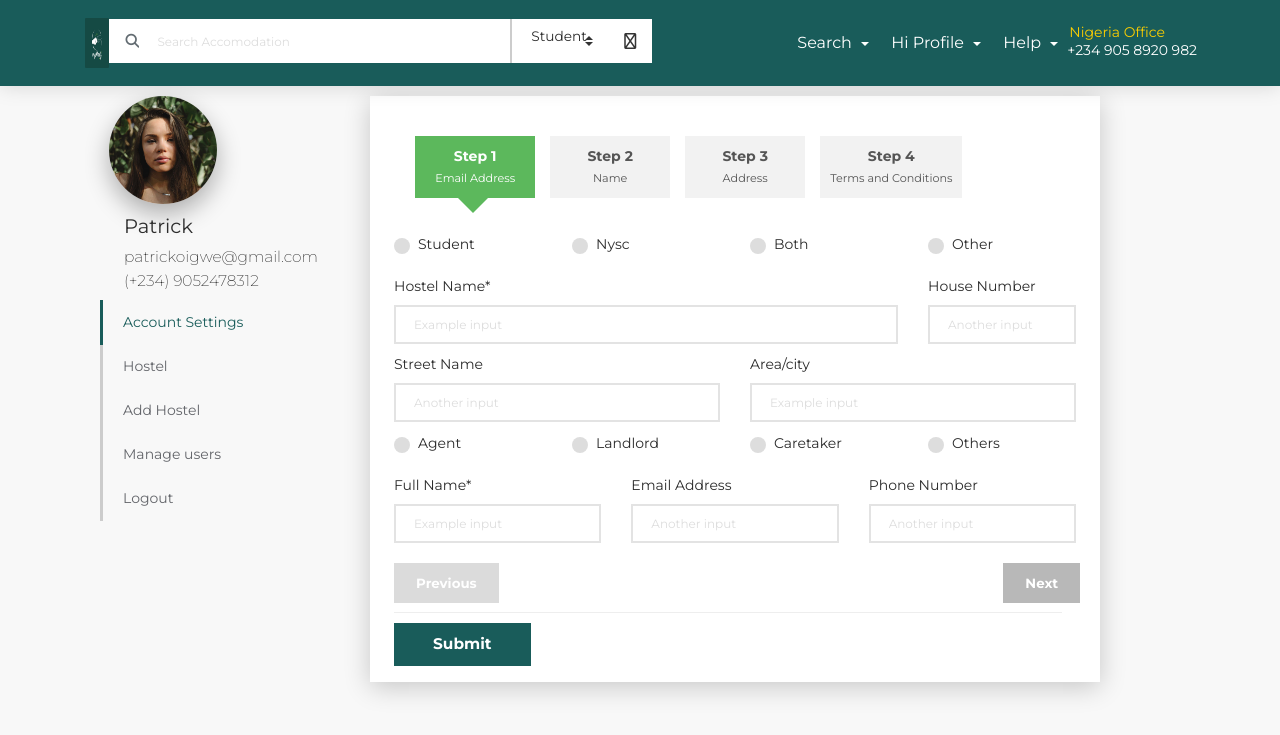
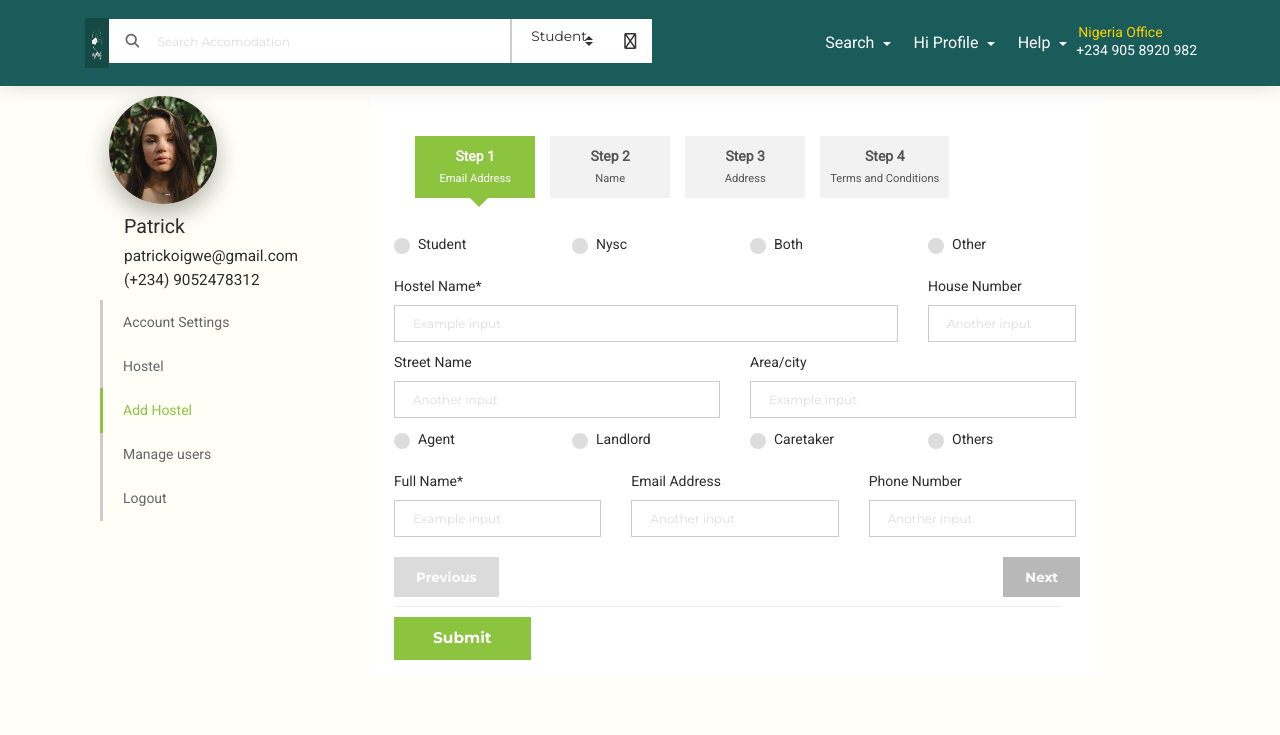
Before and after one commit to junniepat/mypadi, a PHP site: page /listingProperty.html in a window 1280 px wide, after a click on "Search". Shown: the top 735 px of the page. Run offline with PHP 8.4, Linux system fonts and the light colour scheme; some libraries are stand-ins or nearby versions.

Commit message:
mypadi
smart bootstrap 4 tab wizard

```diff
--- a/assets/css/now-ui-kit.css
+++ b/assets/css/now-ui-kit.css
@@ -1,3 +1,5 @@
+
+@import url('https://fonts.googleapis.com/css?family=Lato|Open+Sans|PT+Sans|Raleway|Roboto');
 
 .bootstrap-switch {
   display: inline-block;
@@ -610,6 +612,7 @@
   z-index: -1;
   position: relative;
   cursor: pointer; }
+
 
 .datepicker th {
   color: #3b5998; }
@@ -928,16 +931,16 @@
 .btn-success {
   padding: .688rem 2.438rem;
   font-size:1.1em;
-  border-color:  #195c5a;
+  border-color:  #8cc43f;
     border-top-color: rgb(56, 178, 166);
     border-right-color: rgb(56, 178, 166);
     border-bottom-color: rgb(56, 178, 166);
     border-left-color: rgb(56, 178, 166);
-background-color:  #195c5a;
+background-color:#8cc43f ;
 color: #fff;
   color: #FFFFFF; }
 .btn-success:hover, .btn-success:focus, .btn-success:active, .btn-success.active, .btn-success:active:focus, .btn-success:active:hover, .btn-success.active:focus, .btn-success.active:hover, .open > .btn-success.dropdown-toggle, .open > .btn-success.dropdown-toggle:focus, .open > .btn-success.dropdown-toggle:hover {
-  background-color: #38b2a9;
+  background-color: #195c5a;
   color: #FFFFFF; }
 .btn-success.disabled, .btn-success.disabled:hover, .btn-success.disabled:focus, .btn-success.disabled.focus, .btn-success.disabled:active, .btn-success.disabled.active, .btn-success:disabled, .btn-success:disabled:hover, .btn-success:disabled:focus, .btn-success:disabled.focus, .btn-success:disabled:active, .btn-success:disabled.active, .btn-success[disabled], .btn-success[disabled]:hover, .btn-success[disabled]:focus, .btn-success[disabled].focus, .btn-success[disabled]:active, .btn-success[disabled].active, fieldset[disabled] .btn-success, fieldset[disabled] .btn-success:hover, fieldset[disabled] .btn-success:focus, fieldset[disabled] .btn-success.focus, fieldset[disabled] .btn-success:active, fieldset[disabled] .btn-success.active {
   background-color: #27AE60;
@@ -1159,7 +1162,7 @@ color: #fff;
 
 .form-control {
   background-color: #fff;
-  border: 2px solid #E3E3E3;
+  border: 1px solid #ccc;
   border-radius: 0;
   color: #2c2c2c;
   line-height: 1em;
@@ -1174,7 +1177,7 @@ color: #fff;
 .has-success .form-control {
   border-color: #E3E3E3; }
 .form-control:focus {
-  border: 2px solid #ccc;
+  border: 1px solid #ccc;
   -webkit-box-shadow: none;
   box-shadow: none;
   outline: 0 !important;
@@ -1732,7 +1735,12 @@ p.description {
   color: #2CA8FF !important; }
 
 .text-success {
-  color: #27AE60 !important; }
+  color: #8cc43f !important; }
+
+.text-bold {
+  font-weight:500;
+  font-size:1.1em;
+}
 
 .text-warning {
   color: #FFB236 !important; }
@@ -1769,7 +1777,8 @@ p.description {
 body {
   color: #2c2c2c;
   font-size: 14px;
-  font-family: "Montserrat", "Helvetica Neue", Arial,'Open Sans', sans-serif;background:#f8f8f8;
+    font-family: 'Roboto', 'Open Sans', 'Lato', 'Raleway', 'PT Sans', sans-serif;
+  background:#FFFFF7 !important;
   -moz-osx-font-smoothing: grayscale;
   -webkit-font-smoothing: antialiased; }
 
@@ -2052,7 +2061,7 @@ line-height: 1.5rem;
   background-color: #2CA8FF !important; }
 
 .bg-success {
-  background-color:  #195c5a !important; }
+  background-color:  #8cc43f !important; }
 
 .bg-danger {
   background-color: #dd4b39 !important; }
@@ -2881,7 +2890,7 @@ Created using IcoMoon - icomoon.io
   overflow: hidden;
   width: 100%;
   margin-bottom: 20px;
-  box-shadow: 0px 5px 25px 0px rgba(0, 0, 0, 0.2); */}
+  /*box-shadow: 0px 5px 25px 0px rgba(0, 0, 0, 0.2); */}
 .card .card-block {
   min-height: 190px; }
 .card[data-background-color="orange"] {
@@ -3490,7 +3499,7 @@ Created using IcoMoon - icomoon.io
     -ms-transform: translate3d(0px, 0, 0);
     transform: translate3d(0px, 0, 0); }
   .navbar-collapse:before {
-    background:  #195c5a;
+    background:  #8cc43f;
     display: block;
     content: "";
     position: absolute;
@@ -3992,18 +4001,18 @@ Created using IcoMoon - icomoon.io
 
 .list-group-item .active{
   background: transparent;
-  border-left:3px solid  #195c5a;
+  border-left:3px solid  #8cc43f;
   border-top:0;
   border-right:0;
   border-bottom:0;
-  color: #195c5a;
+  color: #8cc43f;
 }
 
 .list-group .active{
    background: transparent;
-  border-left:3px solid  #195c5a;
+  border-left:3px solid  #8cc43f;
   border-top:0;
-  color:  #195c5a;
+  color:  #8cc43f;
   border-right:0;
   border-bottom:0;
 }
--- a/assets/css/smart_wizard_theme_dots.css
+++ b/assets/css/smart_wizard_theme_dots.css
@@ -135,7 +135,7 @@
 }
 /* Active anchors */
 .sw-theme-dots > ul.step-anchor > li.active > a {
-       background:#5cb85c ;
+       background:#8cc43f ;
        min-width: 120px;
        text-align: center;
        color:#fff;
@@ -146,12 +146,12 @@
   content: "";
   display: block; /* reduce the damage in FF3.0 */
   position: absolute;
-  bottom: -15px;
-  left: 43px;
+  bottom: -9px;
+  left: 45%;
   width: 0;
-  border-width: 15px 15px 0;
+  border-width: 10px 10px 0;
   border-style: solid;
-  border-color: #5cb85c transparent;
+  border-color: #8cc43f transparent;
 }
 
 
@@ -162,11 +162,11 @@
 
 /* Done anchors */
 .sw-theme-dots > ul.step-anchor > li.done > a {
-    color: #5cb85c;
+    color: #8cc43f;
 }
 
 .sw-theme-dots > ul.step-anchor > li.done > a:after {
-    background: #5cb85c;
+    background: #8cc43f;
 }
 /* Danger anchors */
 .sw-theme-dots > ul.step-anchor > li.danger > a {
--- a/listingProperty.html
+++ b/listingProperty.html
@@ -328,9 +328,9 @@ display: block; font-size: .875rem; line-height: 1.25rem; text-decoration: none;
           <div class="list-group">
 
 
-            <a href="#" class="list-group-item active">Account Settings</a>
+            <a href="#" class="list-group-item ">Account Settings</a>
             <a href="#" class="list-group-item">Hostel</a>
-            <a href="#" class="list-group-item">Add Hostel</a>
+            <a href="#" class="list-group-item active">Add Hostel</a>
             <a href="#" class="list-group-item">Manage users</a>
             <a href="#" class="list-group-item">Logout</a>
           </div>
@@ -565,43 +565,43 @@ display: block; font-size: .875rem; line-height: 1.25rem; text-decoration: none;
   <textarea class="form-control" placeholder="Describe How Hostel Looks Like"></textarea>
 </div>
 
-<div class="col-md-12 pl-0 mb-1">Payment Schedule</div>
+<div class="col-md-12 pl-0 mb-1 text-success text-bold">Payment Schedule</div>
 <div class="row">
   <div class="col-md-4 col-sm-6 col-xs-12 form-group">
     <label for="Input">First Year</label>
 <div class="row pl-1">
 <div class="col-md-1 m-0 borderrd" ><i class="fa fa-money"></i></div>
-<div class="col-md-8 p-0 m-0"><input class="form-control" placeholder="3,000" type="text"></div>
+<div class="col-md-10"><input class="form-control" placeholder="3,000" type="text"></div>
 <div class="col-md-2 m-0 borderrd">.00</div>
 </div>
   </div>
 
   <div class="col-md-4 col-sm-6 col-xs-12 form-group">
     <label for="Input">Subsequent Years*</label>
-    <div class="row pl-1">
+    <div class="row">
 <div class="col-md-1 m-0 borderrd" ><i class="fa fa-money"></i></div>
-<div class="col-md-8 p-0 m-0"><input class="form-control" placeholder="3,000" type="text"></div>
+<div class="col-md-10"><input class="form-control" placeholder="3,000" type="text"></div>
 <div class="col-md-2 m-0 borderrd">.00</div>
 </div>
   </div>
 
   <div class="col-md-4 col-sm-12 col-xs-12 form-group">
     <label for="Input">Duration</label>
-    <div class="row pl-1">
+    <div class="row">
 <div class="col-md-1 m-0 pl-1 pr-1 borderrd" ><i class="fa fa-user"></i></div>
-<div class="col-md-8 p-0 m-0"><input class="form-control" placeholder="3,000" type="text"></div>
+<div class="col-md-10"><input class="form-control" placeholder="3,000" type="text"></div>
 <div class="col-md-2 m-0 pl-0 borderrd">Mth</div>
 </div>
   </div>
 </div>
 
-<div class="col-md-12 pl-0 mb-1">Payment Details</div>
+<div class="col-md-12 pl-0 mb-1 text-success text-bold">Payment Details</div>
 <div class="row">
   <div class="col-md-4 col-sm-12 col-xs-12 form-group">
     <label for="Input">Bank*</label>
 <div class="row pl-1">
 <div class="col-md-1 m-0 borderrd" ><i class="fa fa-bank"></i></div>
-<div class="col-md-10 col-sm-12 p-0 m-0">
+<div class="col-md-10 col-sm-12">
     <select class="form-control custom-select">
 <option selected>Access bank</option>
 <option >Diamond Bank</option>
@@ -615,7 +615,7 @@ display: block; font-size: .875rem; line-height: 1.25rem; text-decoration: none;
     <label for="Input">Account Name*</label>
     <div class="row pl-1">
 <div class="col-md-1 m-0 borderrd"><i class="fa fa-user"></i></div>
-<div class="col-md-10 p-0 m-0"><input class="form-control" type="text"></div>
+<div class="col-md-10"><input class="form-control" type="text"></div>
 
 </div>
   </div>
@@ -624,7 +624,7 @@ display: block; font-size: .875rem; line-height: 1.25rem; text-decoration: none;
     <label for="Input">Account Number*</label>
     <div class="row pl-1">
 <div class="col-md-1 m-0 borderrd"><i class="fa fa-user"></i></div>
-<div class="col-md-10 p-0 m-0"><input class="form-control" type="text"></div>
+<div class="col-md-10"><input class="form-control" type="text"></div>
 
 </div>
   </div>
```
